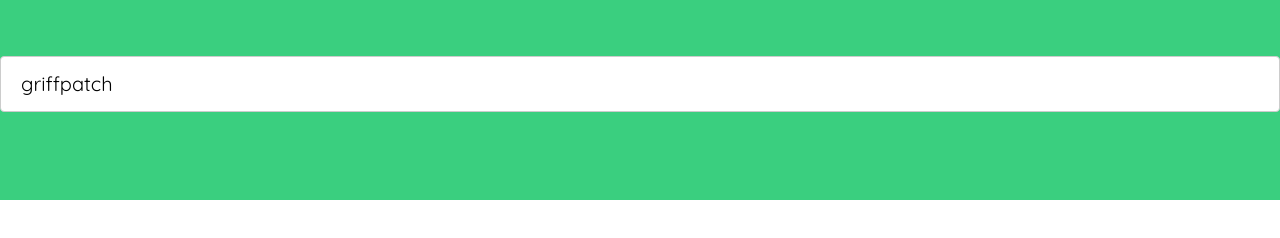
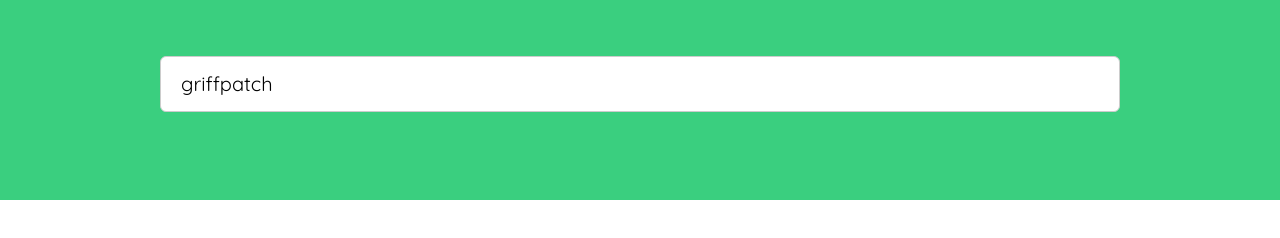
Before and after one commit to Snipet/snipet.github.io, a plain HTML site: page co/tools/scratch/user.html in a window 1280 px wide. Drawn offline with nearby package versions, Linux system fonts and the light colour scheme.

Commit message:
Update style.css

```diff
--- a/co/tools/scratch/style.css
+++ b/co/tools/scratch/style.css
@@ -1,10 +1,10 @@
 .username{
-  width: 100%;
+  width: 75%;
   padding: 12px 20px;
   margin: 8px 0;
   display: inline-block;
   border: 1px solid #ccc;
-  border-radius: 4px;
+  border-radius: 6px;
   box-sizing: border-box;
   font-size:20px;
   font-family: Quicksand;
```
